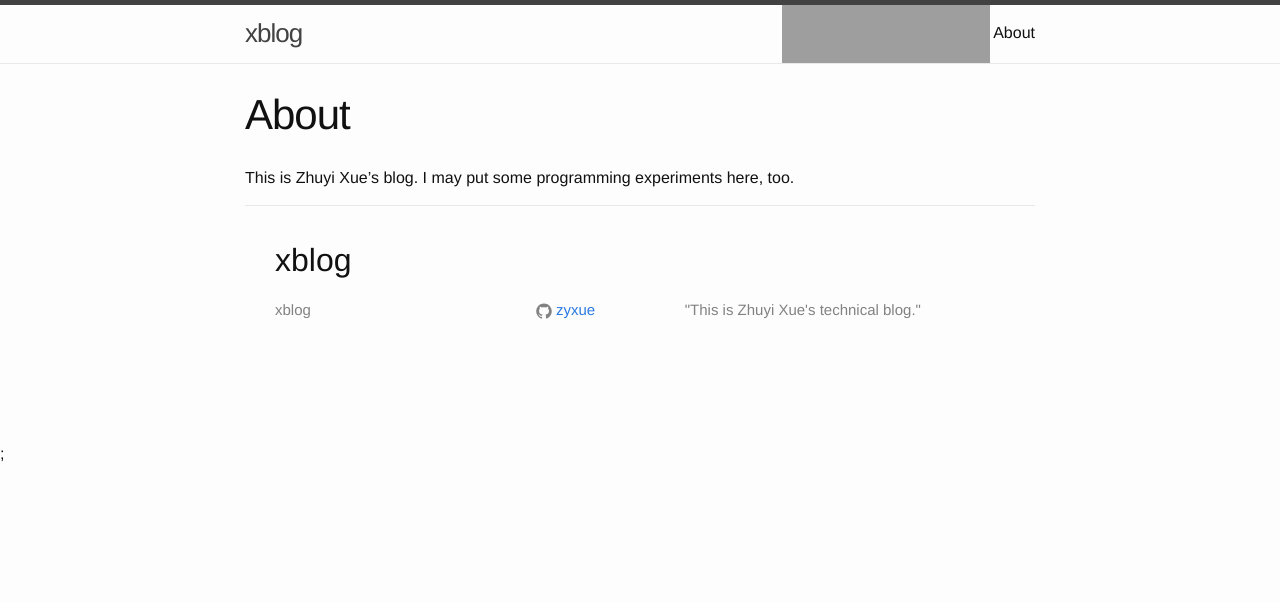
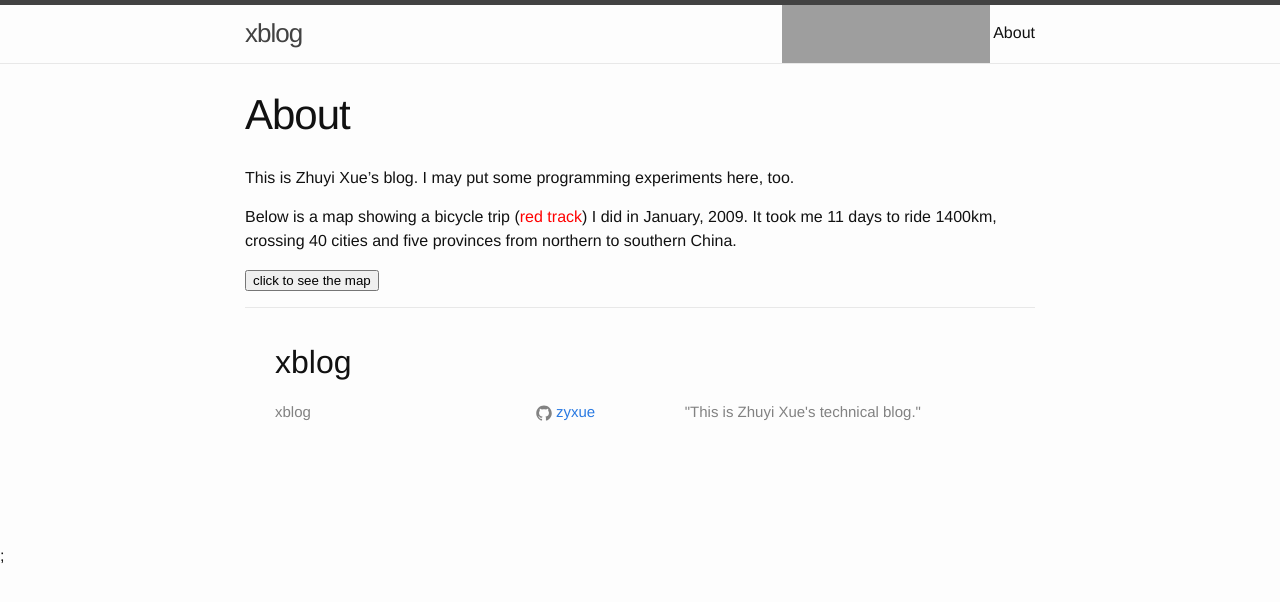
Before and after one commit to zyxue/zyxue.github.io, a Jekyll site: the page built from about.md, in a window 1280 px wide. Shown: the top 602 px of the page. Built offline with Jekyll 4.4.1, drawn with Linux system fonts in a browser that asks for light colours; grey boxes are pictures that could not be loaded.

Commit message:
added trip map to about.md

```diff
--- a/about.md
+++ b/about.md
@@ -6,4 +6,16 @@
 
 This is Zhuyi Xue's blog. I may put some programming experiments here, too.
 
+Below is a map showing a bicycle trip (<span style="color:red;">red
+track</span>) I did in January, 2009. It took me 11 days to ride 1400km,
+crossing 40 cities and five provinces from northern to southern China.
+
+<button id="button-trip-map">click to see the map</button>
+
+<img id="trip-map" src="/assets/beijing2wenzhou_trip.jpg" width="550" alt="trip photo" style="display:none;">
+
+<script>
+$('#button-trip-map').click(function() {$('img#trip-map').toggle()})
+</script>
+
 {% include footer.html %}
```
Also changed, not shown: assets/beijing2wenzhou_trip.jpg (added).
